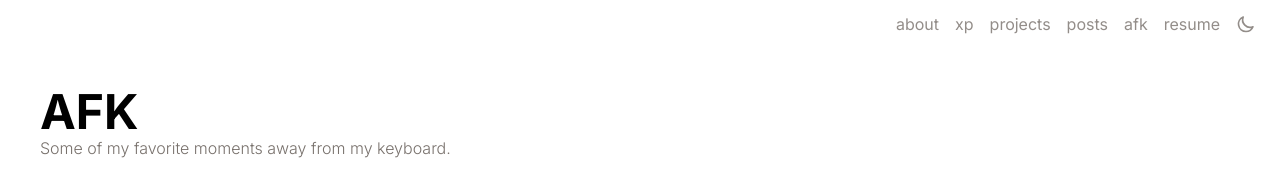
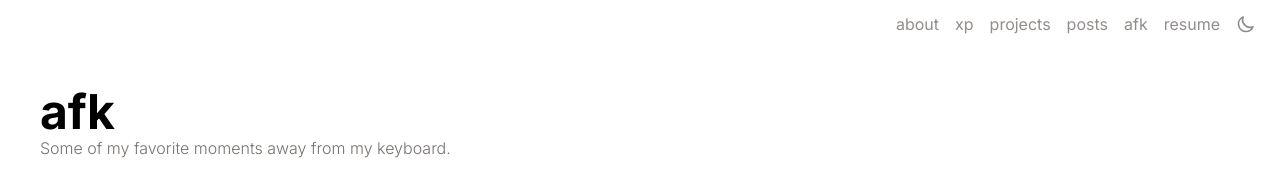
Before and after one commit to petercorrea/petercorrea-v2, a Next.js app: page /afk in a window 1280 px wide. Shown: the top 186 px of the page. Built offline with nearby package versions, Linux system fonts and the light colour scheme.

Commit message:
minor edit

```diff
--- a/app/afk/page.tsx
+++ b/app/afk/page.tsx
@@ -35,7 +35,7 @@ export default async function AFK() {
   return (
     <Padding>
       <div className="w-full mb-8">
-        <h1 className="text-5xl font-bold text-primary">AFK</h1>
+        <h1 className="text-5xl font-bold text-primary">afk</h1>
         <p className="font-light text-stone-500 dark:text-stone-400">
           Some of my favorite moments away from my keyboard.
         </p>
```
